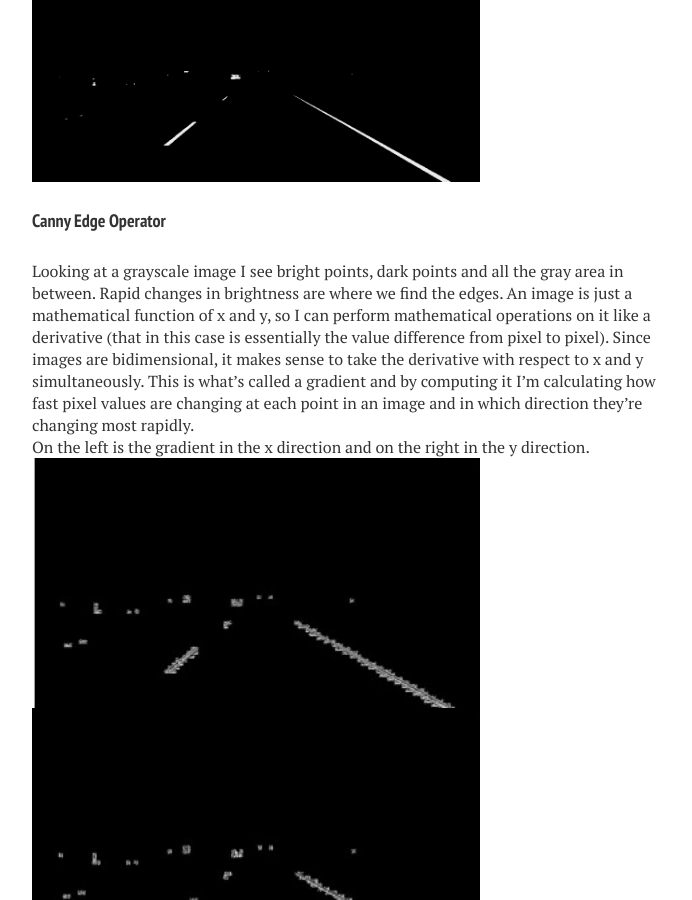
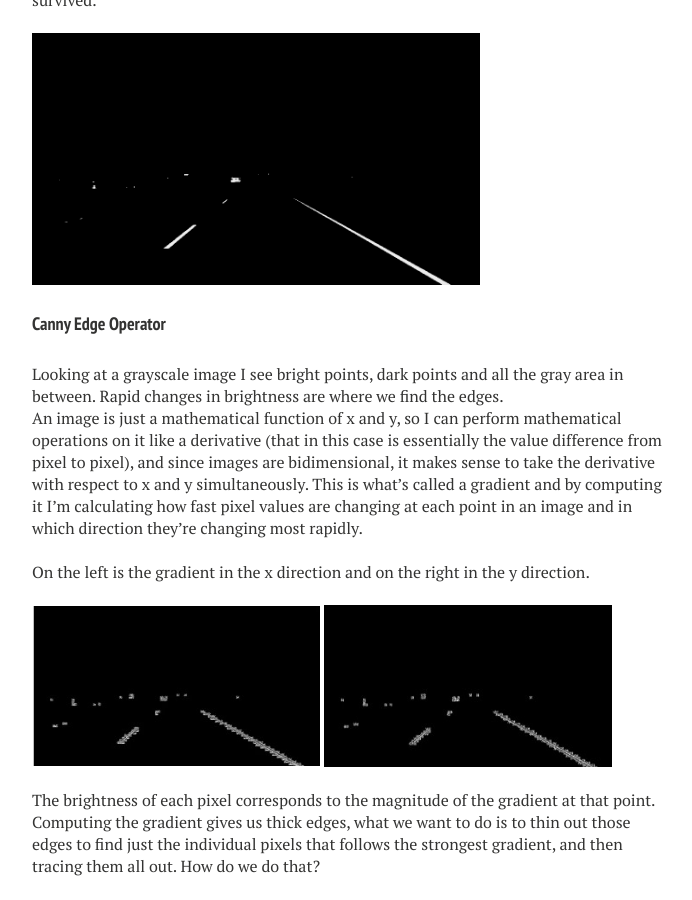
Before and after one commit to IacopomC/iacopomc.github.io, a Jekyll site: the page built from _posts/2020-07-13-lane-finding.md, in a window 1280 px wide and 900 px high, scrolled down 2038 px. Shown: the whole window, without its empty margins (288-980 px from the left). Built offline with Jekyll 4.4.1, drawn with Linux system fonts in a browser that asks for light colours; nearby versions of some CDN libraries; our own code applies the rules of GitHub Pages for plain Markdown files.

Commit message:
Fix formatting

```diff
--- a/_posts/2020-07-13-lane-finding.md
+++ b/_posts/2020-07-13-lane-finding.md
@@ -24,7 +24,7 @@ Let's first think about what color actually means in the case of digital images.
 
 <br/>
 
-<img src="{{ site.url }}/assets/images/lane-finding-post/rgb_image.png" width="70%">
+<img src="{{ site.url }}/assets/images/lane-finding-post/rgb_image.png" width="80%">
 
 <br/>
 
@@ -37,6 +37,7 @@ The idea of using color selection is not wrong per se, we just have to see it as
 #### Converting to grayscale
 
 At first, we convert the image to *grayscale*. This way, all bright colors will be white and more easily detectable.
+
 <br/>
 
 <img src="{{ site.url }}/assets/images/lane-finding-project/grayscale.jpg" width="70%">
@@ -48,6 +49,7 @@ Then, we apply a *Gaussian Smoothing Filter* to get rid of the noise.
 What does a smoothing filter do??
 
 As a result, the image will appear (to our eyes) slightly more blurry.
+
 <br/>
 
 <img src="{{ site.url }}/assets/images/lane-finding-project/blur_gray.jpg" width="70%">
@@ -55,30 +57,38 @@ As a result, the image will appear (to our eyes) slightly more blurry.
 #### Color selection
 
 That's when we can finally isolate the white pixels of the lanes by defining a threshold for each channel. Basically, what we want is a black image where only the white pixels survived.
+
 <br/>
 
 <img src="{{ site.url }}/assets/images/lane-finding-project/highlighted_img.jpg" width="70%">
 
 #### Canny Edge Operator
+Looking at a grayscale image I see bright points, dark points and all the gray area in between. Rapid changes in brightness are where we find the edges.
+<br/>
 
-Looking at a grayscale image I see bright points, dark points and all the gray area in between. Rapid changes in brightness are where we find the edges. An image is just a mathematical function of x and y, so I can perform mathematical operations on it like a derivative (that in this case is essentially the value difference from pixel to pixel). Since images are bidimensional, it makes sense to take the derivative with respect to x and y simultaneously. This is what's called a gradient and by computing it I'm calculating how fast pixel values are changing at each point in an image and in which direction they're changing most rapidly.
+An image is just a mathematical function of x and y, so I can perform mathematical operations on it like a derivative (that in this case is essentially the value difference from pixel to pixel), and since images are bidimensional, it makes sense to take the derivative with respect to x and y simultaneously. This is what's called a gradient and by computing it I'm calculating how fast pixel values are changing at each point in an image and in which direction they're changing most rapidly.
+
 <br/>
 
 On the left is the gradient in the x direction and on the right in the y direction.
+
 <br/>
 
-<img src="{{ site.url }}/assets/images/lane-finding-post/x_gradient.jpg" width="70%">
-<img src="{{ site.url }}/assets/images/lane-finding-post/y_gradient.jpg" width="70%">
+<img src="{{ site.url }}/assets/images/lane-finding-post/x_gradient.jpg" width="45%">
+<img src="{{ site.url }}/assets/images/lane-finding-post/y_gradient.jpg" width="45%">
 
 <br/>
 
 The brightness of each pixel corresponds to the magnitude of the gradient at that point. Computing the gradient gives us thick edges, what we want to do is to thin out those edges to find just the individual pixels that follows the strongest gradient, and then tracing them all out. How do we do that?
+
 <br/>
 
 We select a *high threshold* first, and we keep only those pixels whose value is above this level. Next, the pixels with value between the *high threshold* and the *low threshold* as long as they're connected with strong edges.
+
 <br/>
 
 As a result, we obtain a *binary image* with white pixels along the edges and black everywhere else
+
 <br/>
 
 <img src="{{ site.url }}/assets/images/lane-finding-project/edges.jpg" width="70%">
```
